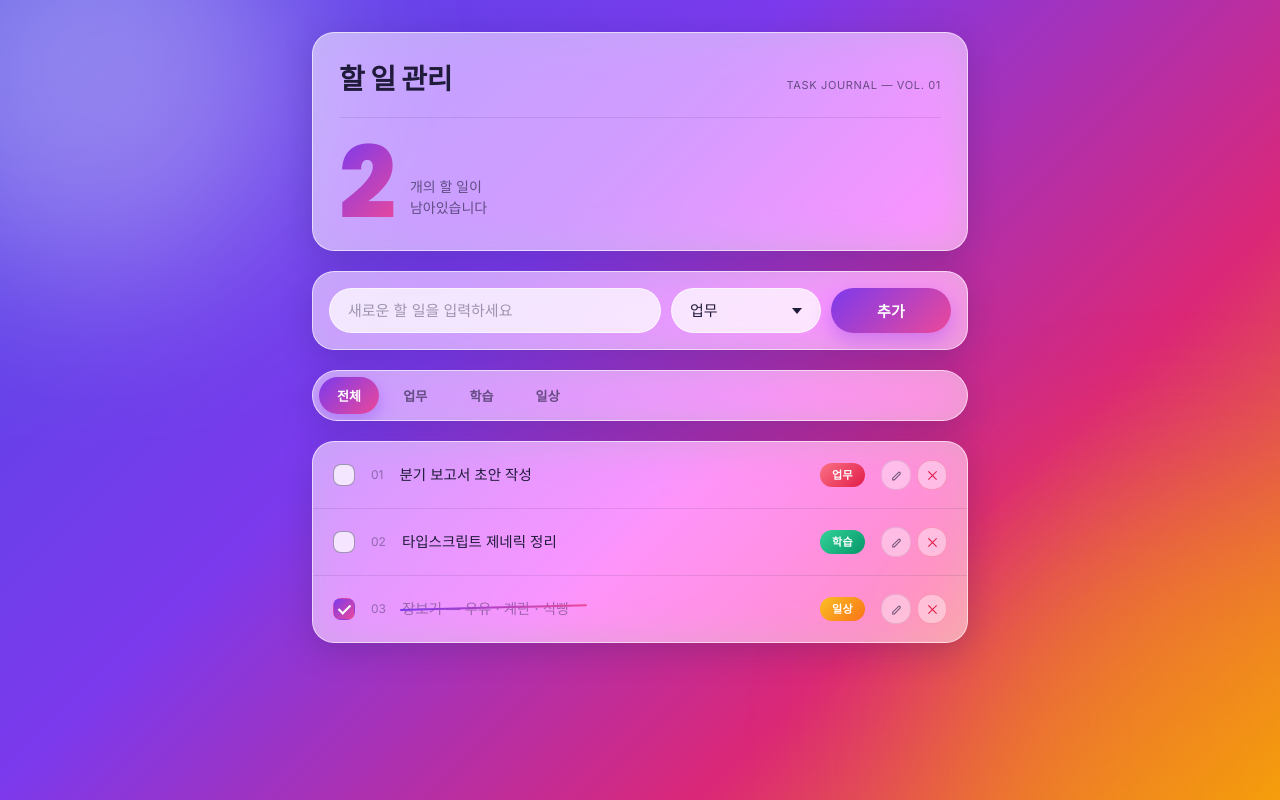
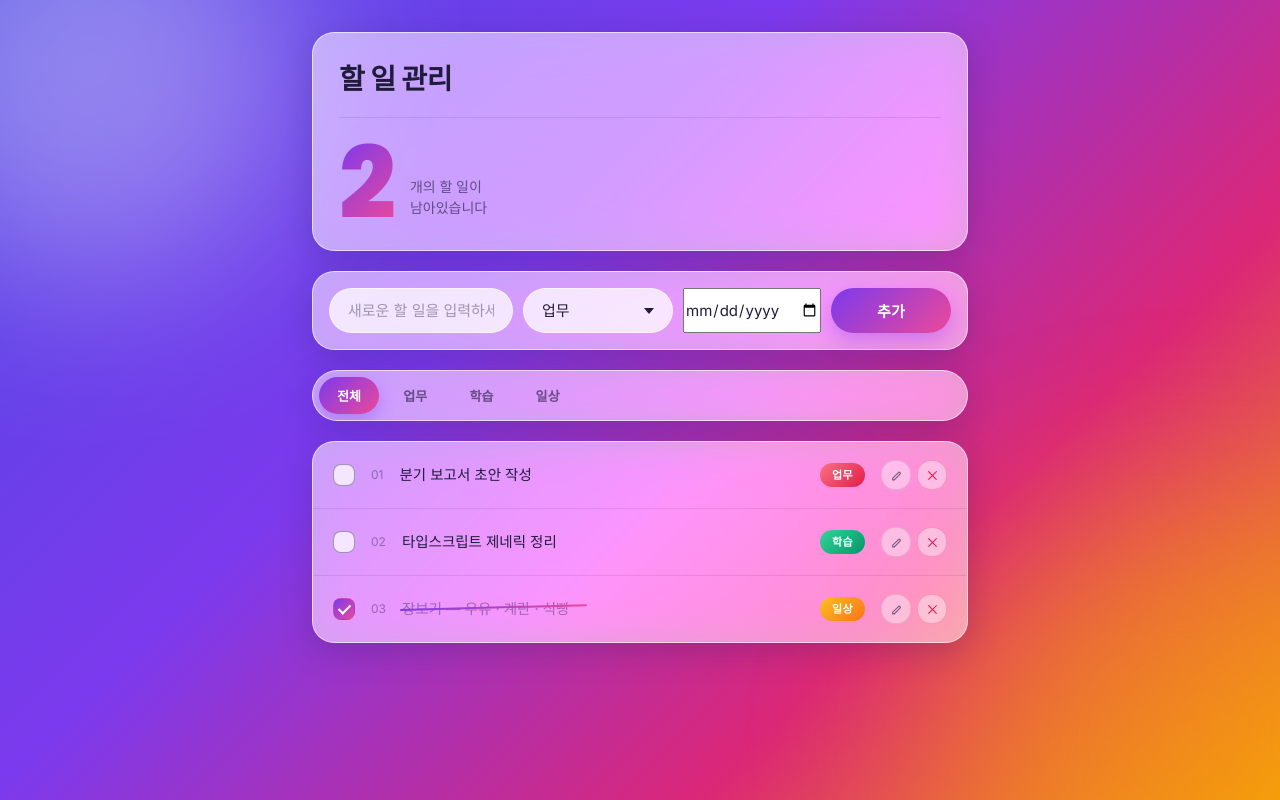
Before and after one commit to jjunstyle/To-Do_List_App, a plain HTML site: page index.html in a window 1280 px wide. Drawn offline with nearby package versions, Linux system fonts and the light colour scheme.

Commit message:
Update app files: Supabase persistence, due date editing, header cleanup

```diff
--- a/index.html
+++ b/index.html
@@ -8,6 +8,7 @@
 <link rel="preconnect" href="https://fonts.gstatic.com" crossorigin>
 <link href="https://fonts.googleapis.com/css2?family=Inter:wght@400;500;600;700&family=Poppins:wght@600;700;800&display=swap" rel="stylesheet">
 <link rel="stylesheet" href="style.css">
+<script src="https://cdn.jsdelivr.net/npm/@supabase/supabase-js@2/dist/umd/supabase.min.js"></script>
 </head>
 <body>
 
@@ -16,7 +17,6 @@
   <header class="masthead">
     <div class="masthead__top">
       <h1 class="masthead__title">할 일 관리</h1>
-      <span class="masthead__meta">TASK JOURNAL — VOL. 01</span>
     </div>
 
     <div class="masthead__headline">
@@ -37,6 +37,11 @@
       <option value="study">학습</option>
       <option value="daily">일상</option>
     </select>
+    <input
+      type="date"
+      class="add-task__due-date"
+      aria-label="마감일 선택 (선택 사항)"
+    >
     <button type="button" class="add-task__button">추가</button>
   </section>
 
```
